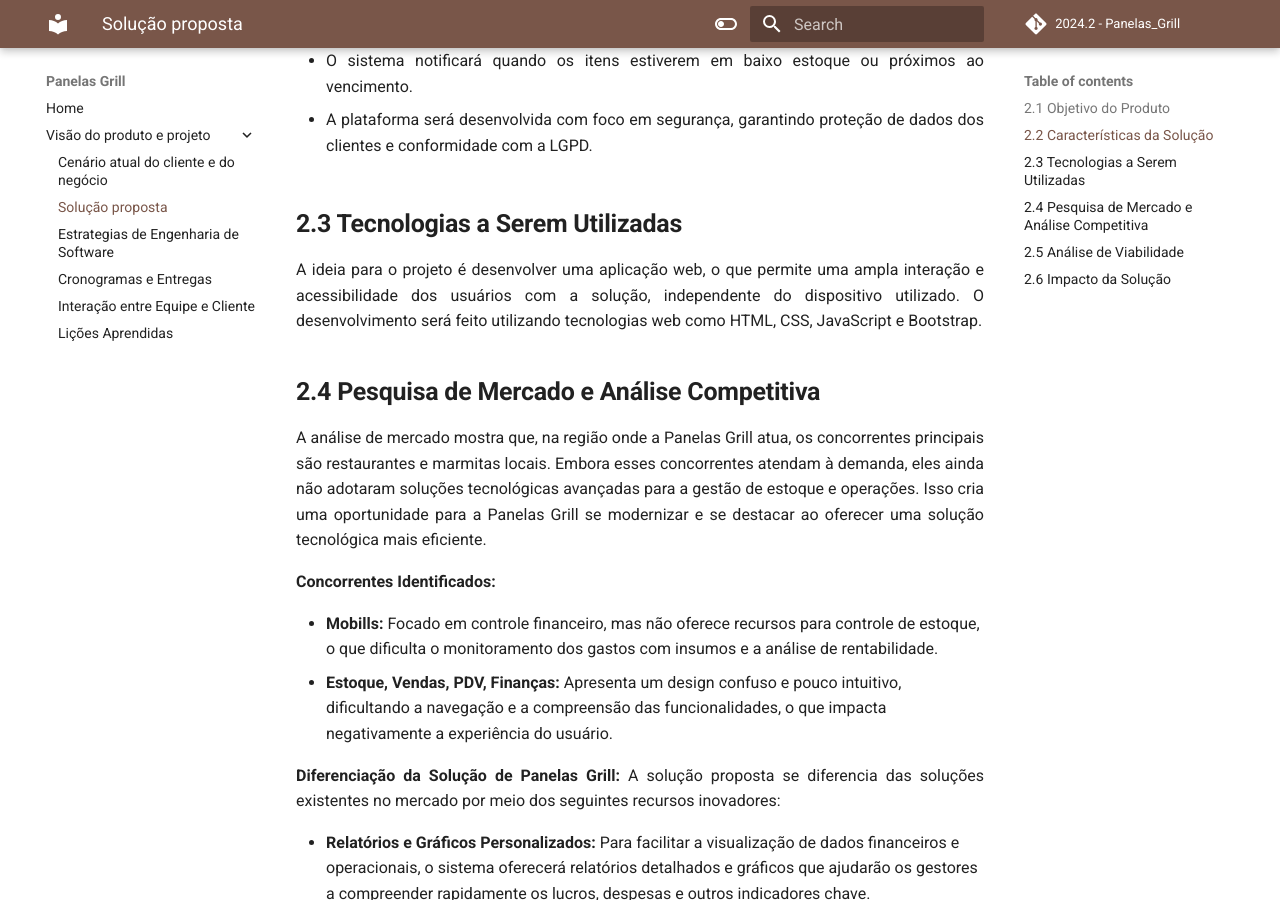
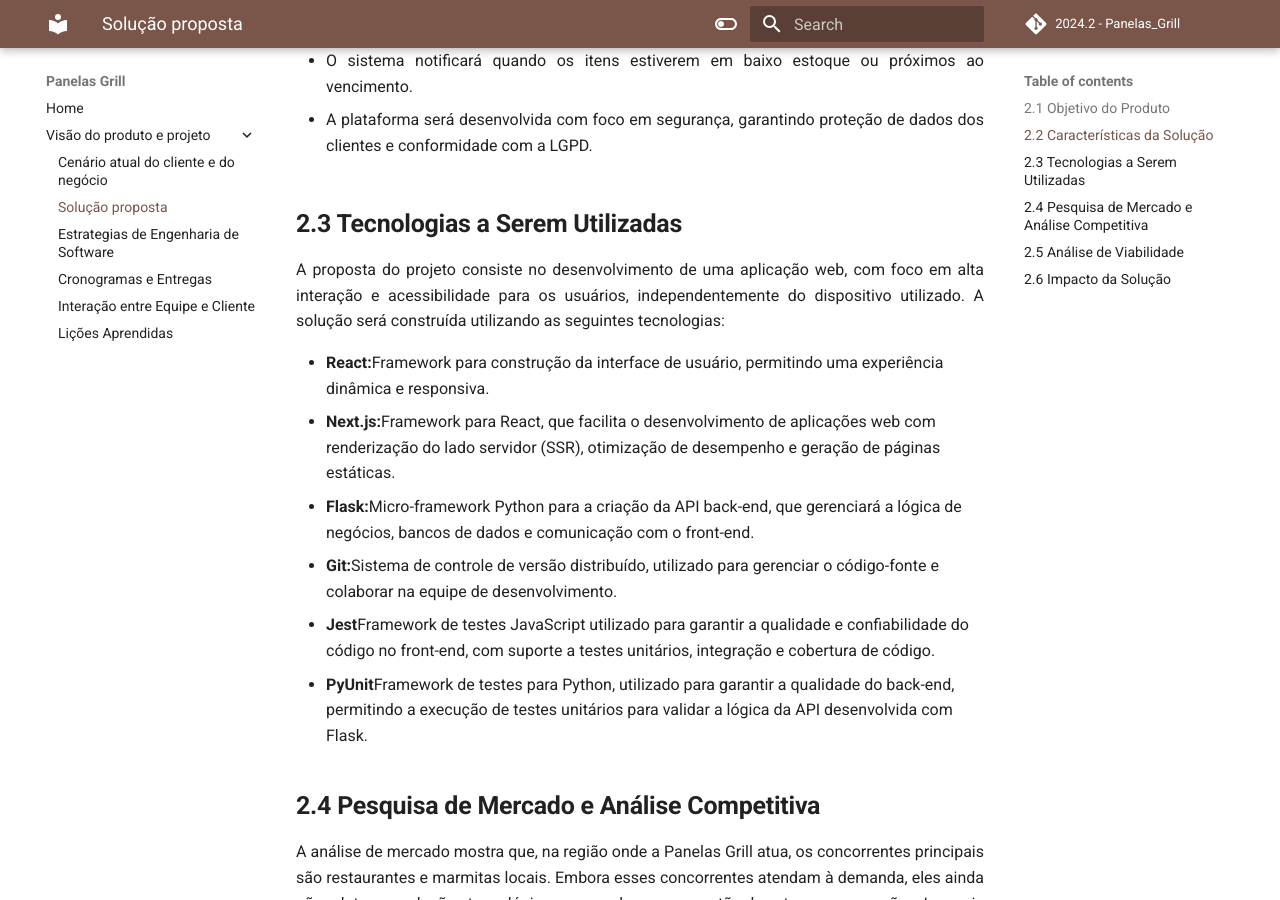
Before and after one commit to mdsreq-fga-unb/2024.2-T03-PanelasGrill, an MkDocs documentation site: the page built from docs/unidade1/sessao2.md, in a window 1280 px wide and 900 px high, scrolled down 688 px. Built offline with MkDocs 1.6.1 and Material for MkDocs 9.7.7, drawn with Linux system fonts in a browser that asks for light colours; comment, search, counter and statistics services are not loaded.

Commit message:
[DOCS] Atualizando 2.3 Tecnologias a serem utilizadas

```diff
--- a/docs/unidade1/sessao2.md
+++ b/docs/unidade1/sessao2.md
@@ -18,7 +18,15 @@
 
 ## **2.3 Tecnologias a Serem Utilizadas**
 
-<p>A ideia para o projeto é desenvolver uma aplicação web, o que permite uma ampla interação e acessibilidade dos usuários com a solução, independente do dispositivo utilizado. O desenvolvimento será feito utilizando tecnologias web como HTML, CSS, JavaScript e Bootstrap.</p>
+<p>A proposta do projeto consiste no desenvolvimento de uma aplicação web, com foco em alta interação e acessibilidade para os usuários, independentemente do dispositivo utilizado. A solução será construída utilizando as seguintes tecnologias:</p>
+<ul>
+    <li><strong>React:</strong>Framework para construção da interface de usuário, permitindo uma experiência dinâmica e responsiva.</li>
+    <li><strong>Next.js:</strong>Framework para React, que facilita o desenvolvimento de aplicações web com renderização do lado servidor (SSR), otimização de desempenho e geração de páginas estáticas.</li>
+    <li><strong>Flask:</strong>Micro-framework Python para a criação da API back-end, que gerenciará a lógica de negócios, bancos de dados e comunicação com o front-end.</li>
+    <li><strong>Git:</strong>Sistema de controle de versão distribuído, utilizado para gerenciar o código-fonte e colaborar na equipe de desenvolvimento.</li>
+    <li><strong>Jest</strong>Framework de testes JavaScript utilizado para garantir a qualidade e confiabilidade do código no front-end, com suporte a testes unitários, integração e cobertura de código.</li>
+    <li><strong>PyUnit</strong>Framework de testes para Python, utilizado para garantir a qualidade do back-end, permitindo a execução de testes unitários para validar a lógica da API desenvolvida com Flask.</li>
+</ul>
 
 ## **2.4 Pesquisa de Mercado e Análise Competitiva**
 
```
